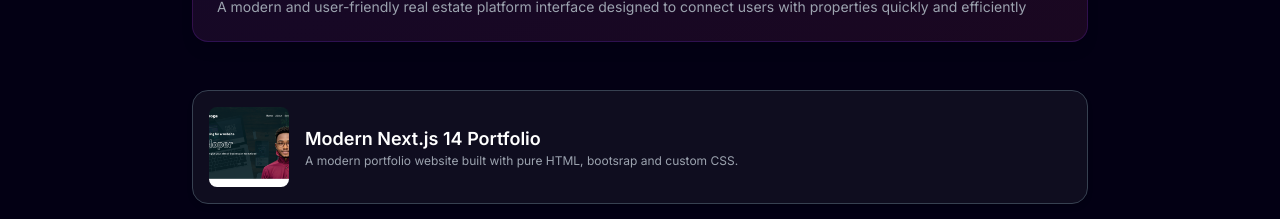
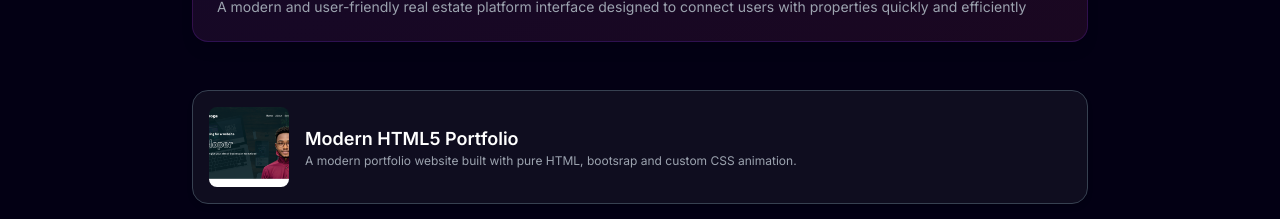
Before and after one commit to Rexisle/portfolio, a Next.js app: page / in a window 1280 px wide. Shown: the part 3939-4158 px from the top of the page. Built offline with nearby package versions, Linux system fonts and the light colour scheme; a web font is replaced by a local one.

Commit message:
Update index.ts

```diff
--- a/constants/index.ts
+++ b/constants/index.ts
@@ -118,8 +118,8 @@ export const PROJECTS = [
     link: "https://www.easyhowz.com/",
   },
   {
-    title: "Modern Next.js 14 Portfolio",
-    description: "A modern portfolio website built with pure HTML, bootsrap and custom CSS.",
+    title: "Modern HTML5 Portfolio",
+    description: "A modern portfolio website built with pure HTML, bootsrap and custom CSS animation.",
 
     image: "/projects/screen6.png",
     link: "https://rexisle.github.io/theweboga/",
```
